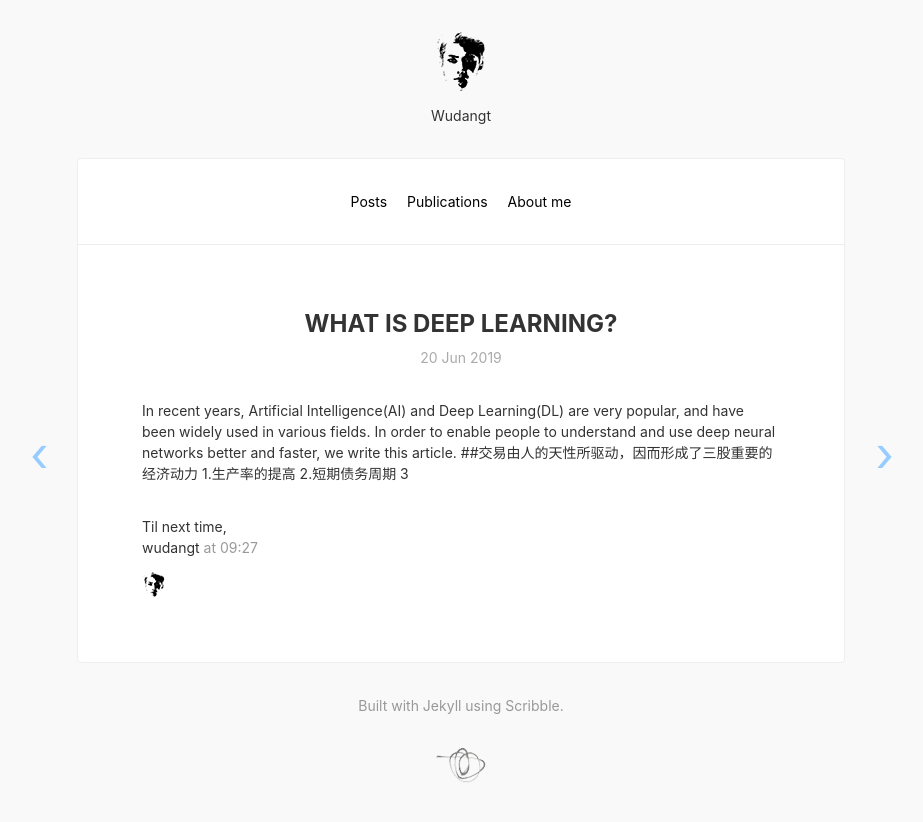
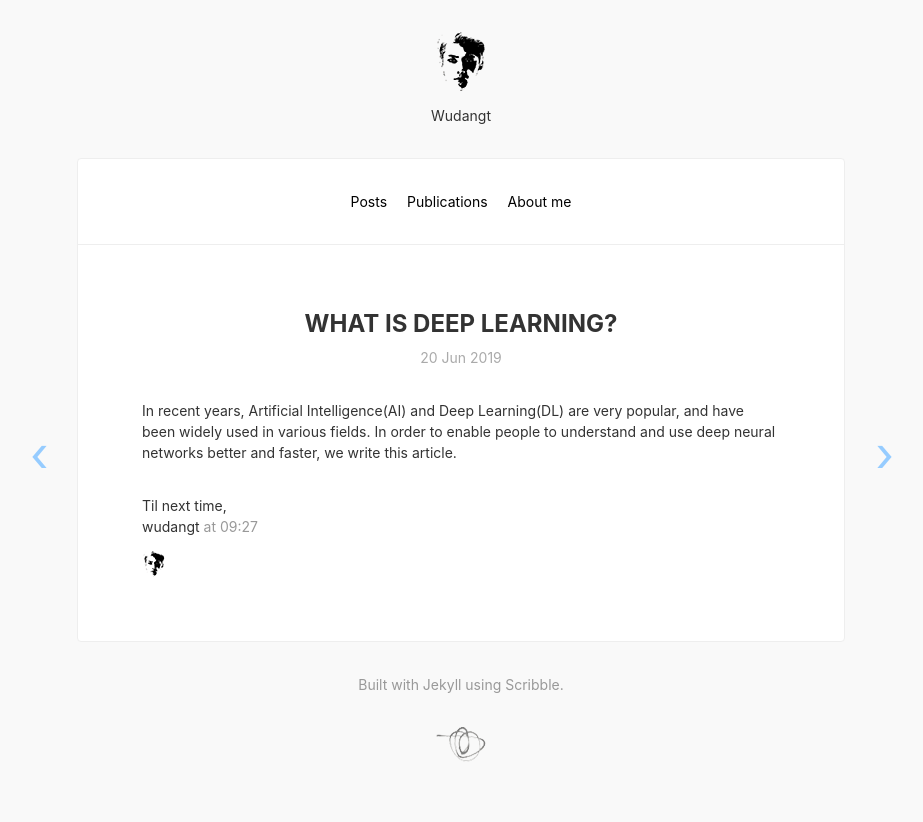
Before and after one commit to wudangt/wudangt.github.io, a Jekyll site: the page built from _posts/2019-06-20-what-is-deep-learning.md, in a window 1280 px wide. Shown: the top 822 px of the page, without its empty margins (179-1102 px from the left). Built offline with Jekyll 4.4.1, drawn with Linux system fonts in a browser that asks for light colours; nearby versions of some CDN libraries.

Commit message:
delete some words

```diff
--- a/_posts/2019-06-20-what-is-deep-learning.md
+++ b/_posts/2019-06-20-what-is-deep-learning.md
@@ -3,7 +3,3 @@ title: WHAT IS DEEP LEARNING?
 date: 2019-06-20 09:27:31
 ---
 In recent years, Artificial Intelligence(AI) and Deep Learning(DL) are very popular, and have been widely used in various fields. In order to enable people to understand and use deep neural networks better and faster, we write this article.
-##交易由人的天性所驱动，因而形成了三股重要的经济动力
-1.生产率的提高
-2.短期债务周期
-3
```
